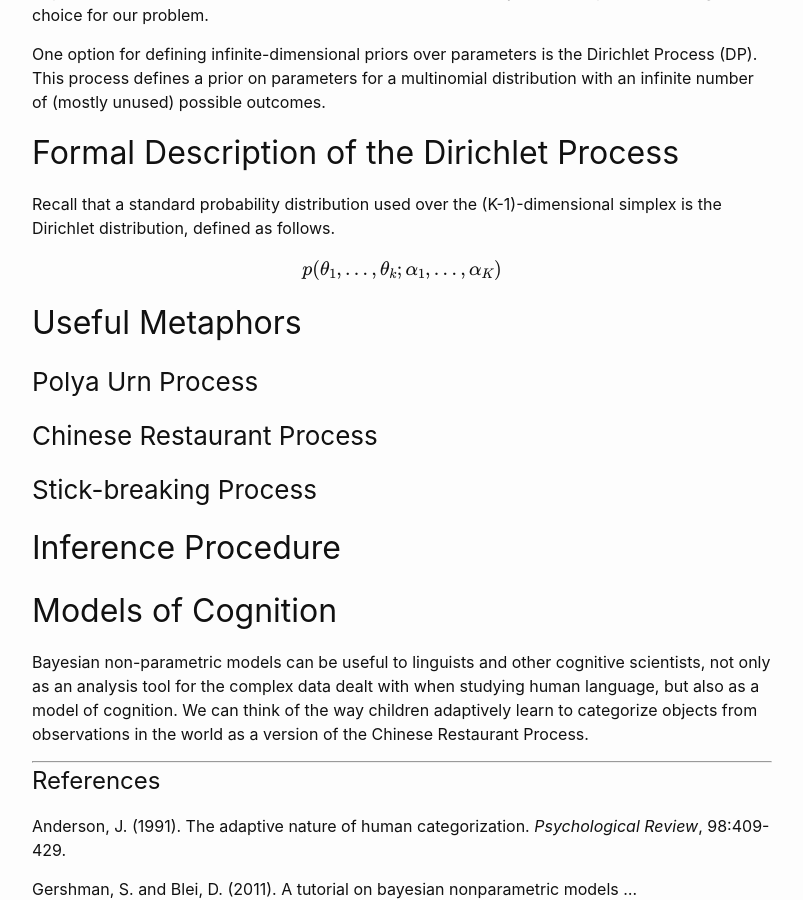
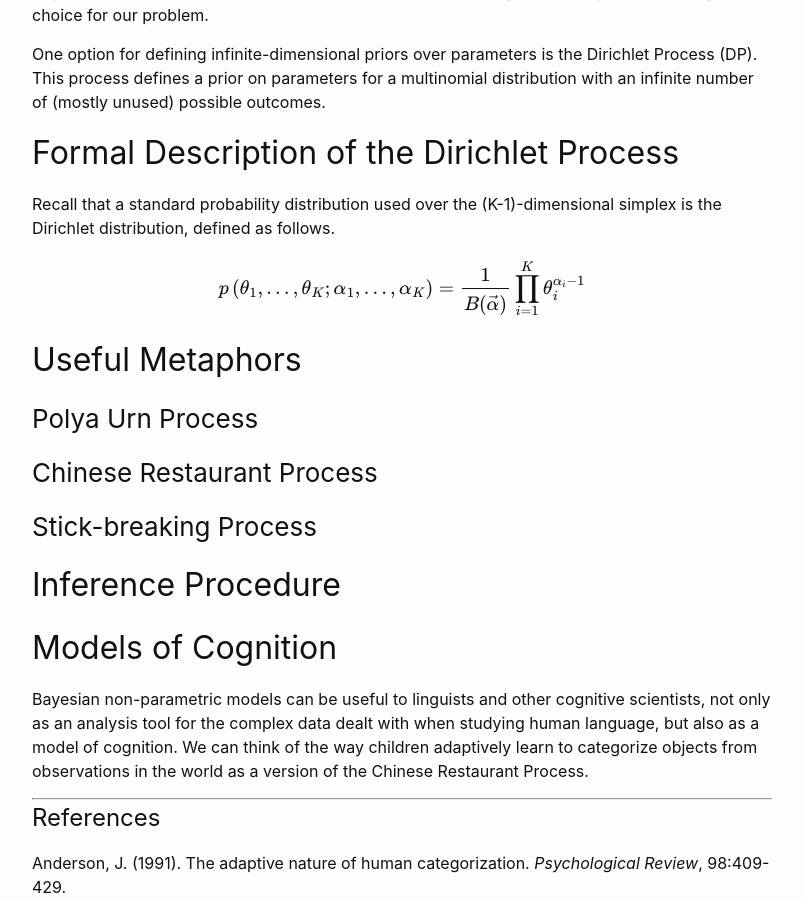
Before and after one commit to vannawillerton/vannawillerton.github.io, a Jekyll site: the page built from DirichletProcesses.md, in a window 1280 px wide and 900 px high, scrolled down 573 px. Shown: the whole window, without its empty margins (238-1041 px from the left). Built offline with Jekyll 4.4.1, drawn with Linux system fonts in a browser that asks for light colours; our own code applies the rules of GitHub Pages for plain Markdown files; formulas are drawn with MathJax 3; a script that is not in the unit is left out.

Commit message:
Update DirichletProcesses.md

```diff
--- a/DirichletProcesses.md
+++ b/DirichletProcesses.md
@@ -14,7 +14,7 @@ One option for defining infinite-dimensional priors over parameters is the Diric
 
 Recall that a standard probability distribution used over the (K-1)-dimensional simplex is the Dirichlet distribution, defined as follows.
 
-$$p(\theta_1,...,\theta_k;\alpha_1,...,\alpha_K)$$
+$$p\left(\theta_{1},\ldots ,\theta_{K};\alpha _{1},\ldots ,\alpha _{K}\right)= \frac{1}{B(\vec{\alpha})}\prod _{i=1}^{K}\theta_{i}^{\alpha _{i}-1}$$
 
 ## Useful Metaphors
 
```
